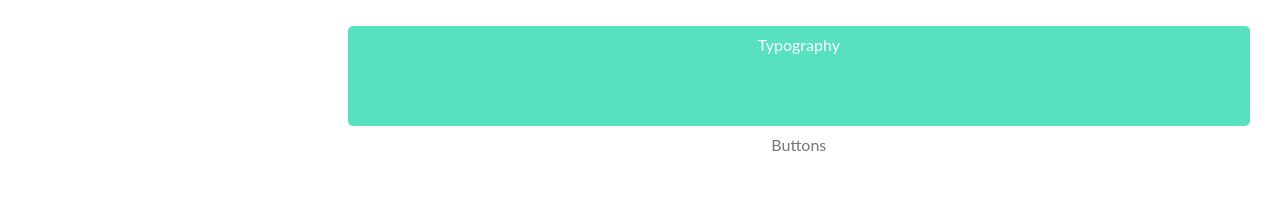
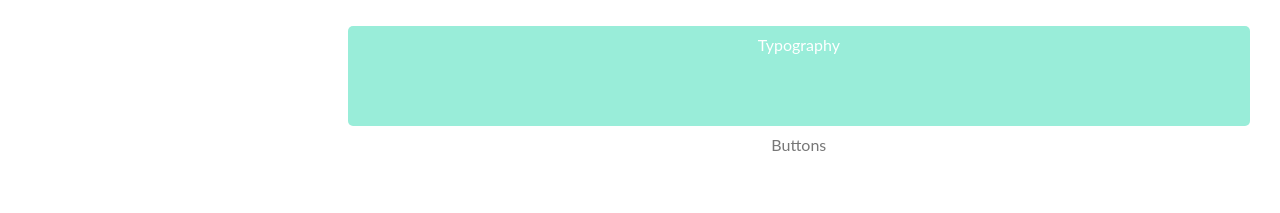
Before and after one commit to andrewlit10/techdegree-project-4, a plain HTML site: page resources/index.html in a window 1280 px wide. In both pictures the pointer is over the link "Typography". Shown: the top 213 px of the page. Drawn offline with nearby package versions, Linux system fonts and the light colour scheme; files that its build step writes are made by us from their sources.

Commit message:
added 15% change and fade in property

```diff
--- a/scss/component/_navigation.scss
+++ b/scss/component/_navigation.scss
@@ -19,6 +19,7 @@
   }
   &-link:hover {
     color: #fff;
-    background-color: $mint-green;
+    background-color: lighten($mint-green, 15%);
+    transition: background-color .2s ease-in;
   }
 }
```
Also changed, not shown: css/styles.css, 1 other file.
